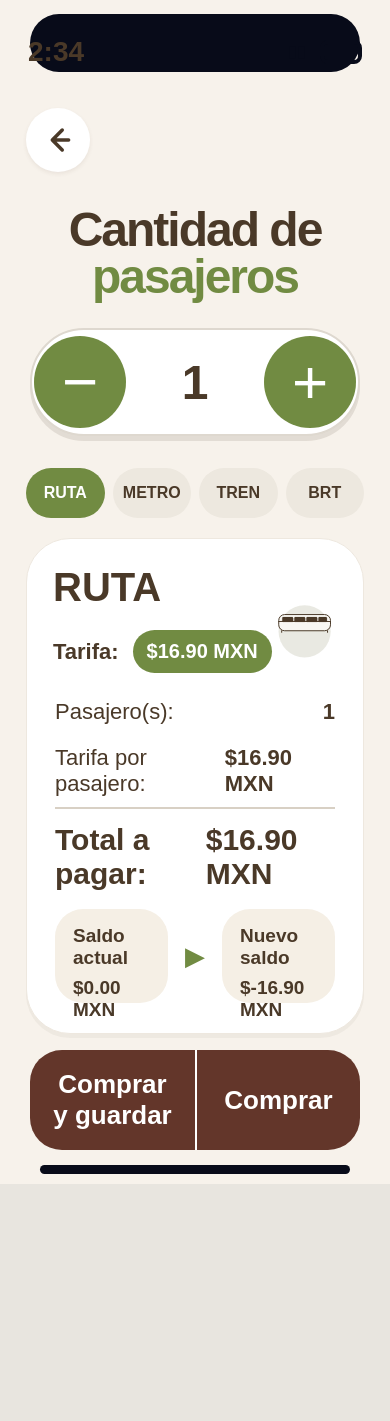
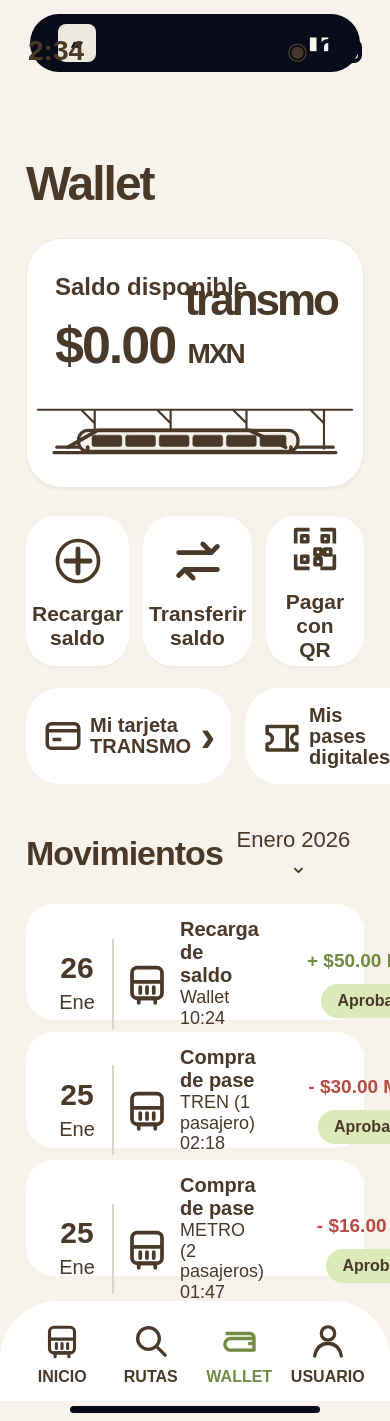
Before and after one commit to roianrose/transmo, a React (Vite) app: page / in a window 390 px wide. Before the commit the page ends 1184 px from the top, so only its background shows below. Built offline with nearby package versions, Linux system fonts and the light colour scheme.

Commit message:
Implement TRANSMO Wallet screen

```diff
--- a/src/App.tsx
+++ b/src/App.tsx
@@ -1,112 +1,116 @@
 import { useState } from 'react'
 
-type IconName = 'metro' | 'ruta' | 'tren' | 'brt'
-
-function BusIcon({ className = '' }: { className?: string }) {
+function StatusBar({ icon = 'bus' }: { icon?: 'bus' | 'train' }) {
   return (
-    <svg className={className} viewBox="0 0 64 64" fill="none" aria-hidden="true">
-      <rect x="11" y="8" width="42" height="43" rx="7" stroke="currentColor" strokeWidth="5" />
-      <path d="M14 27h36M23 51v5M41 51v5M15 51h34M21 34v8M32 34v8M43 34v8" stroke="currentColor" strokeWidth="5" strokeLinecap="round" />
-    </svg>
-  )
-}
-
-function TransportIcon({ type }: { type: IconName }) {
-  const common = { viewBox: '0 0 72 72', fill: 'none', 'aria-hidden': true as const }
-  if (type === 'ruta') return (
-    <svg {...common}><rect x="14" y="12" width="44" height="41" rx="8" stroke="currentColor" strokeWidth="5"/><path d="M16 29h40M24 58v5M48 58v5M21 53h30M24 38v7M38 38v7M51 38v7" stroke="currentColor" strokeWidth="5" strokeLinecap="round"/></svg>
-  )
-  if (type === 'metro') return (
-    <svg {...common}><rect x="15" y="8" width="42" height="43" rx="8" stroke="currentColor" strokeWidth="5"/><path d="M17 29h38M25 16v8M47 16v8M23 53l-8 10M49 53l8 10M27 40v6M45 40v6M15 51h42" stroke="currentColor" strokeWidth="5" strokeLinecap="round"/></svg>
-  )
-  if (type === 'tren') return (
-    <svg {...common}><rect x="17" y="10" width="38" height="42" rx="8" stroke="currentColor" strokeWidth="5"/><path d="M19 30h34M36 10V5M30 5h12M24 52l-5 9M48 52l5 9M26 38v5M46 38v5M20 47h32" stroke="currentColor" strokeWidth="5" strokeLinecap="round"/></svg>
-  )
-  return (
-    <svg {...common}><rect x="15" y="12" width="42" height="41" rx="8" stroke="currentColor" strokeWidth="5"/><path d="M17 29h38M24 58v5M48 58v5M21 53h30M24 38v7M36 38v7M48 38v7" stroke="currentColor" strokeWidth="5" strokeLinecap="round"/></svg>
+    <header className="wallet-status">
+      <span>2:34</span>
+      <div className="wallet-status-island">
+        {icon === 'bus' ? <span className="island-bus">▰</span> : <span className="island-train">▰</span>}
+        <div className="island-signal">▮▮</div>
+      </div>
+      <div className="wallet-status-right"><span className="wifi">◉</span><span className="battery" /></div>
+    </header>
   )
 }
 
 function TrainIllustration() {
   return (
-    <svg className="train" viewBox="0 0 520 150" role="img" aria-label="Tren">
-      <g fill="none" stroke="#4a3928" strokeLinecap="round" strokeLinejoin="round">
-        <path d="M35 38h450M125 38v74M250 38v74M390 38v74M98 38l28 28M225 38l28 28M365 38l28 28" strokeWidth="5" />
-        <path d="M82 113h356M78 123h364" strokeWidth="6" />
-        <path d="M75 96l36-28h277l52 28" strokeWidth="8" />
-        <path d="M69 106h385" strokeWidth="8" />
-        <g fill="#f8f3ec" stroke="#4a3928" strokeWidth="7">
-          <rect x="105" y="73" width="64" height="31" rx="7"/><rect x="174" y="73" width="66" height="31" rx="7"/><rect x="245" y="73" width="66" height="31" rx="7"/><rect x="316" y="73" width="66" height="31" rx="7"/><path d="M382 73h34l30 32h-30z"/>
-        </g>
-        <path d="M112 104v10M146 104v10M181 104v10M216 104v10M252 104v10M287 104v10M323 104v10M358 104v10" strokeWidth="7"/>
+    <svg className="wallet-train" viewBox="0 0 620 130" fill="none" aria-label="Tren TRANSMO" role="img">
+      <g stroke="#4a3928" strokeLinecap="round" strokeLinejoin="round">
+        <path d="M20 35h580M125 35v72M265 35v72M405 35v72M548 35v72M100 35l25 25M240 35l25 25M380 35l25 25M523 35l25 25" strokeWidth="4" />
+        <path d="M55 104h510M50 114h520" strokeWidth="6" />
+        <rect x="95" y="73" width="405" height="39" rx="18" fill="#f7f2eb" strokeWidth="6" />
+        <path d="M76 104l54-31h280l67 31M112 104v8M487 104v8" strokeWidth="7" />
+        <g fill="#4a3928"><rect x="120" y="82" width="55" height="21" rx="4"/><rect x="182" y="82" width="55" height="21" rx="4"/><rect x="244" y="82" width="55" height="21" rx="4"/><rect x="306" y="82" width="55" height="21" rx="4"/><rect x="368" y="82" width="55" height="21" rx="4"/><rect x="430" y="82" width="48" height="21" rx="4"/></g>
       </g>
     </svg>
   )
 }
 
-function SearchIcon() {
-  return <svg viewBox="0 0 48 48" fill="none" aria-hidden="true"><circle cx="21" cy="21" r="12" stroke="currentColor" strokeWidth="4"/><path d="M30 30l10 10" stroke="currentColor" strokeWidth="4" strokeLinecap="round"/></svg>
+function AddIcon() {
+  return <svg viewBox="0 0 48 48" fill="none" aria-hidden="true"><circle cx="24" cy="24" r="17" stroke="currentColor" strokeWidth="3"/><path d="M24 14v20M14 24h20" stroke="currentColor" strokeWidth="4" strokeLinecap="round" /></svg>
 }
 
-function NavIcon({ name }: { name: 'inicio' | 'rutas' | 'wallet' | 'usuario' }) {
-  if (name === 'rutas') return <SearchIcon />
-  if (name === 'inicio') return <BusIcon />
-  if (name === 'wallet') return <svg viewBox="0 0 48 48" fill="none" aria-hidden="true"><path d="M8 15h29a5 5 0 015 5v15H14a7 7 0 010-14h28" stroke="currentColor" strokeWidth="4" strokeLinejoin="round"/><path d="M35 27h7" stroke="currentColor" strokeWidth="4"/></svg>
-  return <svg viewBox="0 0 48 48" fill="none" aria-hidden="true"><circle cx="24" cy="15" r="8" stroke="currentColor" strokeWidth="4"/><path d="M8 42c2-10 8-15 16-15s14 5 16 15" stroke="currentColor" strokeWidth="4" strokeLinecap="round"/></svg>
+function TransferIcon() {
+  return <svg viewBox="0 0 48 48" fill="none" aria-hidden="true"><path d="M8 17h27l-7-7M40 31H13l7 7M35 17l5-5M13 31l-5 5" stroke="currentColor" strokeWidth="4" strokeLinecap="round" strokeLinejoin="round" /></svg>
+}
+
+function QRIcon() {
+  return <svg viewBox="0 0 48 48" fill="none" aria-hidden="true"><path d="M8 18V8h10M30 8h10v10M40 30v10H30M18 40H8V30M13 13h5v5h-5zM30 13h5v5h-5zM13 30h5v5h-5zM24 24h5v5h-5zM32 24h5v5h-5zM24 32h5v5h-5z" stroke="currentColor" strokeWidth="3" strokeLinecap="square" strokeLinejoin="round" /></svg>
+}
+
+function CardIcon() {
+  return <svg viewBox="0 0 48 48" fill="none" aria-hidden="true"><rect x="6" y="10" width="36" height="28" rx="5" stroke="currentColor" strokeWidth="4"/><path d="M7 18h34M12 28h10" stroke="currentColor" strokeWidth="4" /></svg>
+}
+
+function TicketIcon() {
+  return <svg viewBox="0 0 48 48" fill="none" aria-hidden="true"><path d="M7 13h34v8a6 6 0 000 12v7H7v-7a6 6 0 000-12zM30 13v27" stroke="currentColor" strokeWidth="4" strokeLinecap="round" strokeLinejoin="round" /></svg>
+}
+
+function MovementBus() {
+  return <svg viewBox="0 0 64 64" fill="none" aria-hidden="true"><rect x="12" y="10" width="40" height="41" rx="7" stroke="currentColor" strokeWidth="5"/><path d="M15 29h34M21 51v6M43 51v6M19 51h26M23 36v8M32 36v8M41 36v8" stroke="currentColor" strokeWidth="5" strokeLinecap="round" /></svg>
 }
 
 export default function App() {
-  const [publicMode, setPublicMode] = useState(true)
-  const [selected, setSelected] = useState<IconName>('ruta')
+  const [month, setMonth] = useState('Enero 2026')
+  const movements = [
+    { day: '26', title: 'Recarga de saldo', detail: 'Wallet', time: '10:24 a.m.', amount: '+ $50.00 MXN', positive: true },
+    { day: '25', title: 'Compra de pase', detail: 'TREN (1 pasajero)', time: '02:18 p.m.', amount: '- $30.00 MXN', positive: false },
+    { day: '25', title: 'Compra de pase', detail: 'METRO (2 pasajeros)', time: '01:47 p.m.', amount: '- $16.00 MXN', positive: false },
+  ]
 
   return (
-    <div className="app-shell">
-      <main className="home">
-        <header className="top-status" aria-label="Estado del dispositivo">
-          <span className="time">2:21</span>
-          <div className="status-island" />
-          <div className="status-icons"><span className="wifi">⌁</span><span className="battery" /></div>
-        </header>
+    <div className="wallet-shell">
+      <StatusBar />
 
-        <section className="welcome">
-          <h1>Hola, Angel</h1>
-          <p>Saldo disponible</p>
-          <div className="balance-row">
-            <strong>$0.00</strong><span>MXN</span>
-            <button className="add-button" aria-label="Agregar saldo">+</button>
+      <main className="wallet-main">
+        <h1>Wallet</h1>
+
+        <section className="balance-card">
+          <div className="balance-copy">
+            <p>Saldo disponible</p>
+            <strong>$0.00 <span>MXN</span></strong>
+          </div>
+          <div className="balance-brand">transmo</div>
+          <TrainIllustration />
+        </section>
+
+        <div className="wallet-actions">
+          <button><AddIcon /><span>Recargar<br />saldo</span></button>
+          <button><TransferIcon /><span>Transferir<br />saldo</span></button>
+          <button><QRIcon /><span>Pagar con<br />QR</span></button>
+        </div>
+
+        <div className="wallet-shortcuts">
+          <button><CardIcon /><strong>Mi tarjeta<br />TRANSMO</strong><b>›</b></button>
+          <button><TicketIcon /><strong>Mis pases<br />digitales</strong><b>›</b></button>
+        </div>
+
+        <section className="movements">
+          <div className="movements-header">
+            <h2>Movimientos</h2>
+            <button onClick={() => setMonth(month === 'Enero 2026' ? 'Febrero 2026' : 'Enero 2026')}>{month} <span>⌄</span></button>
+          </div>
+
+          <div className="movement-list">
+            {movements.map((movement, index) => (
+              <article key={index}>
+                <div className="movement-date"><strong>{movement.day}</strong><span>Ene</span></div>
+                <div className="movement-icon"><MovementBus /></div>
+                <div className="movement-copy"><strong>{movement.title}</strong><span>{movement.detail}</span><span>{movement.time}</span></div>
+                <div className="movement-amount"><strong className={movement.positive ? 'positive' : 'negative'}>{movement.amount}</strong><span>Aprobado</span></div>
+              </article>
+            ))}
           </div>
         </section>
+      </main>
 
-        <div className="mode-switch" role="tablist" aria-label="Tipo de transporte">
-          <button className={publicMode ? 'active' : ''} onClick={() => setPublicMode(true)} role="tab" aria-selected={publicMode}><BusIcon />Red pública</button>
-          <button className={!publicMode ? 'active' : ''} onClick={() => setPublicMode(false)} role="tab" aria-selected={!publicMode}><svg viewBox="0 0 64 64" fill="none" aria-hidden="true"><rect x="12" y="23" width="40" height="28" rx="5" stroke="currentColor" strokeWidth="5"/><path d="M19 23l5-10h16l5 10M20 51v5M44 51v5M23 38h1M41 38h1" stroke="currentColor" strokeWidth="5" strokeLinecap="round" strokeLinejoin="round"/></svg>Privado</button>
-        </div>
-
-        <section className="ticket-card">
-          <TrainIllustration />
-          <h2>Comprar ticket (QR)</h2>
-          <div className="transport-grid">
-            {(['metro', 'ruta', 'tren', 'brt'] as IconName[]).map((type) => (
-              <button key={type} className={selected === type ? 'selected' : ''} onClick={() => setSelected(type)}>
-                <TransportIcon type={type} />
-                <span>{type === 'metro' ? 'METRO' : type.toUpperCase()}</span>
-              </button>
-            ))}
-          </div>
-          <button className="buy-button">COMPRAR TICKET</button>
-        </section>
-
-        <div className="search-box">
-          <span>Ver rutas, horarios y en tiempo real</span>
-          <button aria-label="Buscar"><SearchIcon /></button>
-        </div>
-
-        <nav className="bottom-nav" aria-label="Navegación principal">
-          {(['inicio', 'rutas', 'wallet', 'usuario'] as const).map((name) => (
-            <button key={name} className={name === 'inicio' ? 'active' : ''}><NavIcon name={name}/><span>{name === 'wallet' ? 'WALLET' : name.toUpperCase()}</span></button>
-          ))}
-        </nav>
-      </main>
+      <nav className="wallet-nav" aria-label="Navegación principal">
+        <button><svg viewBox="0 0 64 64" fill="none"><rect x="12" y="10" width="40" height="41" rx="7" stroke="currentColor" strokeWidth="5"/><path d="M15 29h34M21 51v6M43 51v6M19 51h26M23 36v8M32 36v8M41 36v8" stroke="currentColor" strokeWidth="5" strokeLinecap="round" /></svg><span>INICIO</span></button>
+        <button><svg viewBox="0 0 48 48" fill="none"><circle cx="21" cy="21" r="13" stroke="currentColor" strokeWidth="4"/><path d="M31 31l10 10" stroke="currentColor" strokeWidth="4" strokeLinecap="round" /></svg><span>RUTAS</span></button>
+        <button className="active"><svg viewBox="0 0 48 48" fill="none"><path d="M8 15h29a5 5 0 015 5v15H14a7 7 0 010-14h28" stroke="currentColor" strokeWidth="4" strokeLinejoin="round"/><path d="M35 27h7" stroke="currentColor" strokeWidth="4" /></svg><span>WALLET</span></button>
+        <button><svg viewBox="0 0 48 48" fill="none"><circle cx="24" cy="15" r="8" stroke="currentColor" strokeWidth="4"/><path d="M8 42c2-10 8-15 16-15s14 5 16 15" stroke="currentColor" strokeWidth="4" strokeLinecap="round" /></svg><span>USUARIO</span></button>
+      </nav>
       <div className="home-indicator" />
     </div>
   )
--- a/src/main.tsx
+++ b/src/main.tsx
@@ -1,8 +1,8 @@
 import React from 'react'
 import ReactDOM from 'react-dom/client'
-import PurchaseScreen from './PurchaseScreen'
+import App from './App'
 import './styles.css'
 
 ReactDOM.createRoot(document.getElementById('root')!).render(
-  <React.StrictMode><PurchaseScreen /></React.StrictMode>,
+  <React.StrictMode><App /></React.StrictMode>,
 )
--- a/src/styles.css
+++ b/src/styles.css
@@ -2,82 +2,55 @@
 :root { font-family: Arial, Helvetica, sans-serif; color: #4a3928; background: #e8e5df; }
 body { margin: 0; min-width: 320px; }
 button { font: inherit; cursor: pointer; }
-.purchase-shell { min-height: 100dvh; max-width: 720px; margin: 0 auto; background: #f7f2eb; position: relative; overflow: hidden; padding-bottom: 150px; }
-.purchase-status { height: 104px; display: flex; align-items: center; justify-content: space-between; padding: 15px 34px 0; position: relative; }
-.purchase-status .time { font-size: 34px; font-weight: 800; z-index: 2; }
-.status-island { position: absolute; left: 50%; top: 20px; transform: translateX(-50%); width: 390px; height: 70px; border-radius: 36px; background: #080b19; }
-.status-icons { z-index: 2; display: flex; align-items: center; gap: 14px; color: #080b19; font-size: 22px; }
-.battery { width: 52px; height: 28px; border: 4px solid #080b19; border-radius: 8px; }
-.back-button { width: 88px; height: 88px; margin: 34px 32px 0; border: 0; border-radius: 50%; background: #fff; color: #4a3928; box-shadow: 0 2px 4px rgba(74,57,40,.08); display: grid; place-items: center; }
-.back-button svg { width: 44px; }
-.passenger-content { padding: 0 32px; }
-.passenger-content h1 { margin: 38px 0 34px; text-align: center; font-size: 62px; line-height: .98; letter-spacing: -2px; }
-.passenger-content h1 span { color: #718b42; }
-.counter { width: 430px; height: 120px; margin: 0 auto 32px; background: #fff; border: 2px solid #ded8cf; border-radius: 62px; display: grid; grid-template-columns: 108px 1fr 108px; align-items: center; box-shadow: 0 5px 0 rgba(74,57,40,.12); }
-.counter button { width: 102px; height: 102px; border: 0; border-radius: 50%; background: #718b42; color: #fff; font-size: 62px; line-height: 1; margin: auto; }
-.counter strong { text-align: center; font-size: 58px; }
-.transport-tabs { display: grid; grid-template-columns: repeat(4,1fr); gap: 8px; margin: 0 0 18px; }
-.transport-tabs button { height: 50px; border: 0; border-radius: 25px; background: #ede8df; color: #4a3928; font-weight: 800; }
-.transport-tabs button.active { background: #718b42; color: #fff; }
-.purchase-card { margin-top: 20px; min-height: 430px; border-radius: 44px; background: #fff; border: 1px solid #eee8df; box-shadow: 0 4px 0 rgba(74,57,40,.05); overflow: hidden; }
-.summary-top { height: 180px; display: flex; align-items: center; justify-content: space-between; padding: 24px 38px 10px; }
-.summary-top h2 { margin: 0 0 28px; font-size: 52px; }
-.fare-row { display: flex; align-items: center; gap: 14px; }
-.fare-row b { font-size: 28px; }
-.fare-row strong { font-size: 25px; color: #fff; background: #718b42; border-radius: 28px; padding: 13px 20px; white-space: nowrap; }
-.vehicle { width: 260px; height: 150px; }
-.summary-lines { margin: 0 38px; border-bottom: 2px solid #d8d0c4; }
-.summary-lines div { display: flex; justify-content: space-between; font-size: 28px; padding: 10px 0; }
-.summary-lines strong { font-weight: 800; }
-.total-row { display: flex; justify-content: space-between; align-items: center; margin: 18px 38px 22px; }
-.total-row strong { font-size: 38px; }
-.total-row b { font-size: 36px; }
-.balance-change { display: grid; grid-template-columns: 1fr 34px 1fr; gap: 10px; margin: 0 38px 30px; align-items: center; }
-.balance-change div:not(.arrow) { border-radius: 28px; background: #f5efe5; height: 118px; padding: 22px 28px; display: flex; flex-direction: column; }
-.balance-change span { font-size: 24px; font-weight: 800; }
-.balance-change strong { font-size: 24px; margin-top: 8px; }
-.arrow { color: #718b42; font-size: 26px; text-align: center; }
-.purchase-actions { position: absolute; left: 30px; right: 30px; bottom: 34px; height: 112px; display: grid; grid-template-columns: 1fr 1fr; border-radius: 32px; overflow: hidden; }
-.purchase-actions button { border: 0; background: #63362a; color: #fff; font-size: 32px; font-weight: 900; }
-.purchase-actions button + button { border-left: 2px solid #fff; }
-.home-indicator { position: absolute; bottom: 10px; left: 50%; transform: translateX(-50%); width: 310px; height: 9px; border-radius: 5px; background: #080b19; }
+.wallet-shell { min-height: 100dvh; max-width: 720px; margin: 0 auto; background: #f7f2eb; position: relative; overflow: hidden; padding-bottom: 145px; }
+.wallet-status { height: 104px; display: flex; align-items: center; justify-content: space-between; padding: 14px 34px 0; position: relative; }
+.wallet-status > span { font-size: 34px; font-weight: 800; z-index: 2; }
+.wallet-status-island { position: absolute; left: 50%; top: 20px; transform: translateX(-50%); width: 390px; height: 70px; border-radius: 36px; background: #080b19; display: flex; align-items: center; justify-content: space-between; padding: 0 28px; color: #f7f4ec; }
+.island-bus { width: 38px; height: 38px; border-radius: 8px; background: #eee9df; color: #080b19; display: grid; place-items: center; overflow: hidden; }
+.island-signal { font-size: 18px; letter-spacing: 2px; }
+.wallet-status-right { z-index: 2; display: flex; align-items: center; gap: 12px; }
+.wallet-status-right .wifi { font-size: 24px; }
+.battery { width: 48px; height: 26px; border: 4px solid #080b19; border-radius: 8px; }
+.wallet-main { padding: 20px 32px 0; }
+.wallet-main h1 { margin: 62px 0 38px; font-size: 58px; line-height: 1; letter-spacing: -2px; }
+.balance-card { height: 310px; position: relative; border-radius: 44px; background: #fff; border: 1px solid #eee8df; overflow: hidden; box-shadow: 0 3px 0 rgba(74,57,40,.04); }
+.balance-copy { position: absolute; left: 38px; top: 42px; z-index: 2; }
+.balance-copy p { margin: 0 0 18px; font-size: 29px; font-weight: 800; }
+.balance-copy strong { font-size: 62px; line-height: 1; letter-spacing: -2px; }
+.balance-copy strong span { font-size: 34px; }
+.balance-brand { position: absolute; right: 34px; top: 36px; font-size: 56px; font-weight: 900; letter-spacing: -3px; }
+.wallet-train { position: absolute; left: 0; right: 0; bottom: 5px; width: 100%; height: 130px; }
+.wallet-actions { height: 190px; margin: 38px 0 28px; display: grid; grid-template-columns: repeat(3,1fr); gap: 22px; }
+.wallet-actions button { border: 0; border-radius: 30px; background: #fff; color: #4a3928; display: flex; flex-direction: column; align-items: center; justify-content: center; box-shadow: 0 2px 0 rgba(74,57,40,.04); }
+.wallet-actions svg { width: 72px; height: 72px; margin-bottom: 12px; }
+.wallet-actions span { font-size: 26px; font-weight: 800; line-height: 1.15; }
+.wallet-shortcuts { height: 118px; display: grid; grid-template-columns: 1fr 1fr; gap: 22px; }
+.wallet-shortcuts button { border: 0; border-radius: 34px; background: #fff; color: #4a3928; display: grid; grid-template-columns: 64px 1fr 34px; align-items: center; text-align: left; padding: 20px 24px; }
+.wallet-shortcuts svg { width: 52px; height: 52px; }
+.wallet-shortcuts strong { font-size: 26px; line-height: 1.05; }
+.wallet-shortcuts b { font-size: 44px; text-align: right; }
+.movements { margin-top: 54px; }
+.movements-header { display: flex; align-items: center; justify-content: space-between; margin-bottom: 24px; }
+.movements-header h2 { margin: 0; font-size: 42px; letter-spacing: -1px; }
+.movements-header button { border: 0; background: transparent; color: #4a3928; font-size: 28px; }
+.movements-header button span { margin-left: 10px; font-size: 22px; }
+.movement-list { display: flex; flex-direction: column; gap: 12px; }
+.movement-list article { height: 140px; border-radius: 28px; background: #fff; display: grid; grid-template-columns: 92px 82px 1fr 205px; align-items: center; padding: 14px 24px 14px 16px; }
+.movement-date { height: 90px; border-right: 2px solid #d9d3ca; display: flex; flex-direction: column; align-items: center; justify-content: center; }
+.movement-date strong { font-size: 36px; line-height: 1; }.movement-date span { font-size: 24px; margin-top: 8px; }
+.movement-icon { display: grid; place-items: center; }.movement-icon svg { width: 58px; height: 58px; }
+.movement-copy { display: flex; flex-direction: column; }.movement-copy strong { font-size: 25px; }.movement-copy span { font-size: 22px; line-height: 1.15; }
+.movement-amount { text-align: right; display: flex; flex-direction: column; align-items: flex-end; gap: 12px; }.movement-amount strong { font-size: 24px; }.movement-amount strong.positive { color: #718b42; }.movement-amount strong.negative { color: #b64b44; }.movement-amount span { background: #dce9b9; color: #4a3928; border-radius: 22px; padding: 8px 16px; font-size: 20px; font-weight: 800; }
+.wallet-nav { position: absolute; left: 0; right: 0; bottom: 20px; height: 118px; background: #fff; border-radius: 58px 58px 0 0; display: grid; grid-template-columns: repeat(4,1fr); padding: 12px 18px 8px; }
+.wallet-nav button { border: 0; background: transparent; color: #4a3928; display: flex; flex-direction: column; align-items: center; justify-content: center; gap: 7px; }.wallet-nav button.active { color: #718b42; }.wallet-nav svg { width: 48px; height: 48px; }.wallet-nav span { font-size: 18px; font-weight: 900; }
+.home-indicator { position: absolute; bottom: 8px; left: 50%; transform: translateX(-50%); width: 310px; height: 9px; border-radius: 5px; background: #080b19; }
 
 @media (max-width: 520px) {
-  .purchase-status { height: 88px; padding-inline: 28px; }
-  .purchase-status .time { font-size: 28px; }
-  .status-island { width: 330px; height: 58px; top: 14px; }
-  .status-icons { font-size: 16px; }
-  .battery { width: 42px; height: 24px; }
-  .back-button { width: 64px; height: 64px; margin: 20px 26px 0; }
-  .back-button svg { width: 34px; }
-  .passenger-content { padding: 0 26px; }
-  .passenger-content h1 { font-size: 48px; margin: 34px 0 28px; }
-  .counter { width: 330px; height: 108px; grid-template-columns: 96px 1fr 96px; }
-  .counter button { width: 92px; height: 92px; }
-  .counter strong { font-size: 48px; }
-  .purchase-card { min-height: 390px; }
-  .summary-top { height: 150px; padding: 18px 26px 8px; }
-  .summary-top h2 { font-size: 40px; margin-bottom: 20px; }
-  .fare-row b { font-size: 22px; }
-  .fare-row strong { font-size: 20px; padding: 10px 14px; }
-  .vehicle { width: 220px; }
-  .summary-lines { margin-inline: 28px; }
-  .summary-lines div { font-size: 22px; }
-  .total-row { margin: 14px 28px 18px; }
-  .total-row strong, .total-row b { font-size: 30px; }
-  .balance-change { margin-inline: 28px; }
-  .balance-change div:not(.arrow) { height: 94px; padding: 16px 18px; }
-  .balance-change span, .balance-change strong { font-size: 19px; }
-  .purchase-actions { height: 100px; }
-  .purchase-actions button { font-size: 26px; }
+  .wallet-status { height: 88px; padding-inline: 28px; }.wallet-status > span { font-size: 28px; }.wallet-status-island { width: 330px; height: 58px; top: 14px; }.battery { width: 42px; height: 24px; }
+  .wallet-main { padding-inline: 26px; }.wallet-main h1 { margin: 52px 0 30px; font-size: 48px; }.balance-card { height: 250px; border-radius: 36px; }.balance-copy { left: 28px; top: 34px; }.balance-copy p { font-size: 24px; }.balance-copy strong { font-size: 52px; }.balance-copy strong span { font-size: 28px; }.balance-brand { right: 26px; font-size: 44px; }.wallet-train { height: 112px; }
+  .wallet-actions { height: 150px; margin: 28px 0 22px; gap: 14px; }.wallet-actions svg { width: 58px; height: 58px; }.wallet-actions span { font-size: 21px; }.wallet-shortcuts { height: 96px; gap: 14px; }.wallet-shortcuts button { grid-template-columns: 48px 1fr 24px; padding: 14px 16px; }.wallet-shortcuts svg { width: 42px; height: 42px; }.wallet-shortcuts strong { font-size: 20px; }
+  .movements { margin-top: 42px; }.movements-header h2 { font-size: 34px; }.movements-header button { font-size: 22px; }.movement-list article { height: 116px; grid-template-columns: 72px 66px 1fr 170px; padding-right: 16px; }.movement-date strong { font-size: 30px; }.movement-date span { font-size: 20px; }.movement-icon svg { width: 48px; }.movement-copy strong { font-size: 20px; }.movement-copy span { font-size: 18px; }.movement-amount strong { font-size: 19px; }.movement-amount span { font-size: 16px; }
+  .wallet-nav { height: 100px; }.wallet-nav svg { width: 40px; height: 40px; }.wallet-nav span { font-size: 16px; }.home-indicator { width: 250px; height: 7px; }
 }
 
-@media (max-width: 380px) {
-  .passenger-content { padding-inline: 18px; }
-  .counter { width: 300px; }
-  .purchase-card { border-radius: 34px; }
-  .summary-top { padding-inline: 20px; }
-  .vehicle { width: 180px; }
-  .summary-lines, .balance-change { margin-inline: 20px; }
-  .total-row { margin-inline: 20px; }
-}
+@media (max-width: 380px) { .wallet-main { padding-inline: 18px; }.wallet-actions { gap: 8px; }.wallet-actions span { font-size: 18px; }.wallet-shortcuts strong { font-size: 17px; }.movement-list article { grid-template-columns: 62px 58px 1fr 150px; }.movement-copy strong { font-size: 17px; }.movement-copy span { font-size: 16px; }.movement-amount strong { font-size: 16px; } }
```
